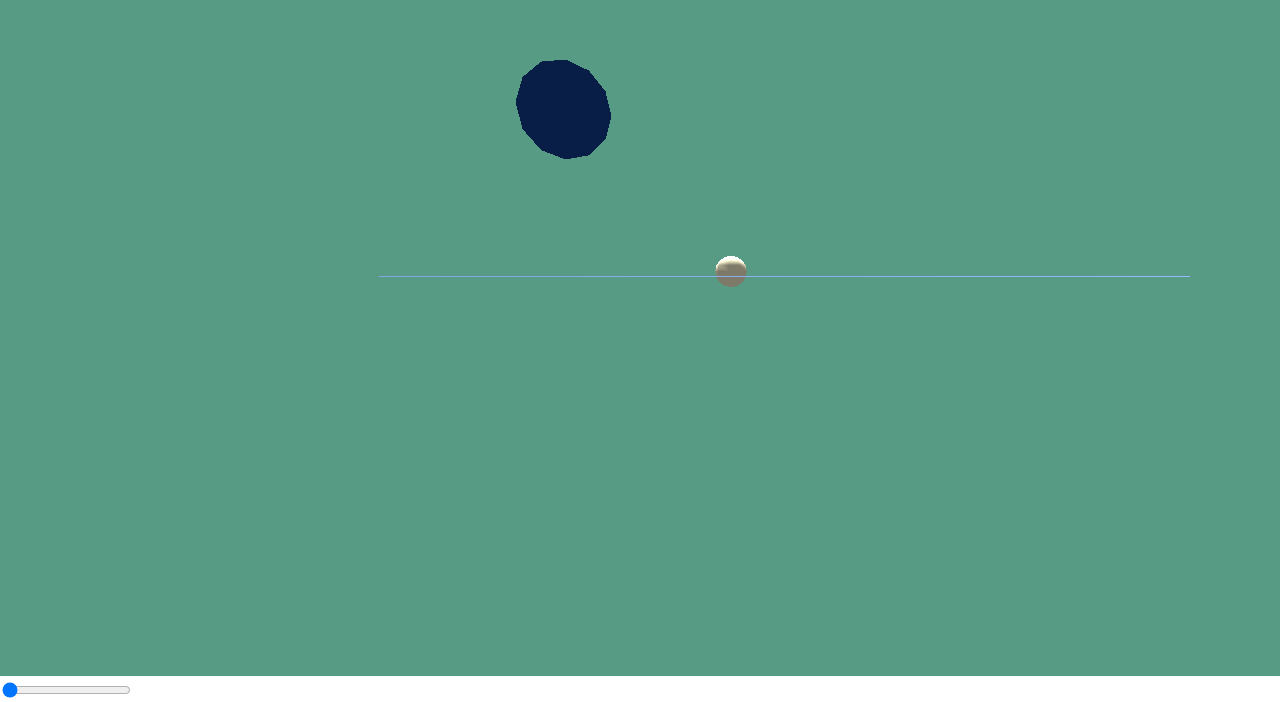
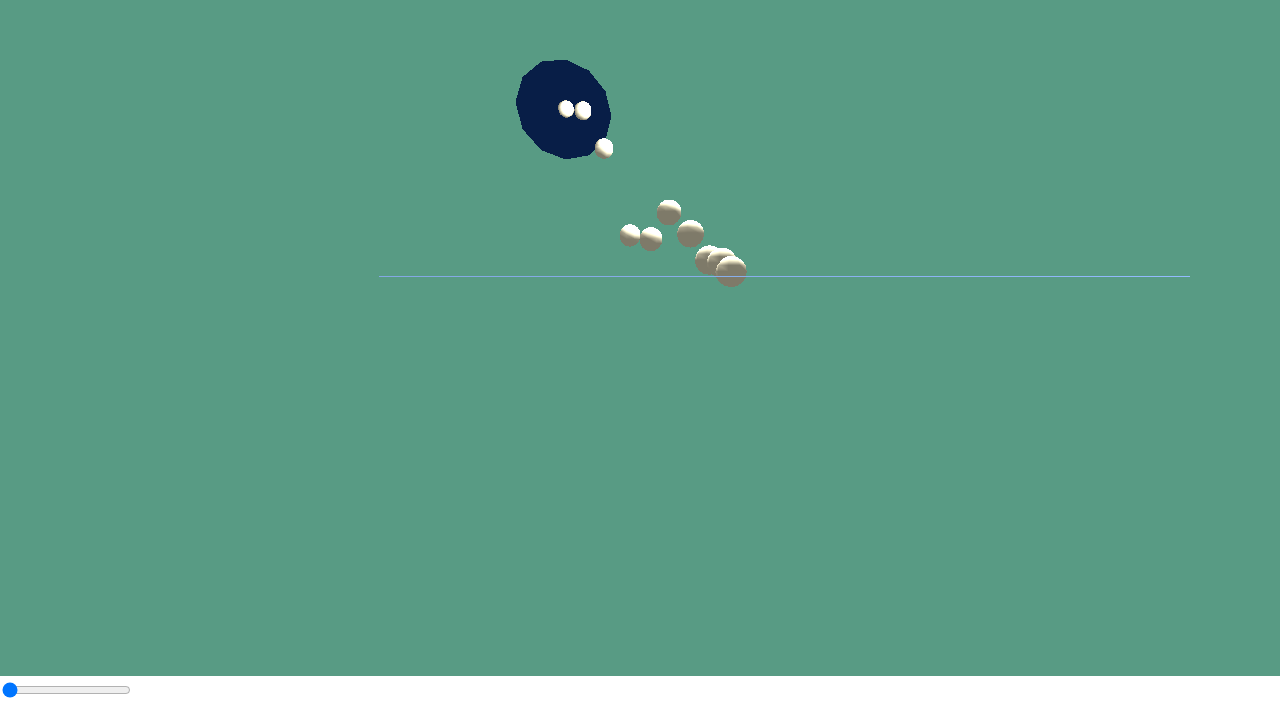
Before and after one commit to travischen18/webgl_particle_system, a plain HTML site: page index.html in a window 1280 px wide. Shown: the part 124-826 px from the top of the page. Drawn offline with Linux system fonts and the light colour scheme.

Commit message:
minor updates

```diff
--- a/index.html
+++ b/index.html
@@ -2,7 +2,7 @@
 <html>
 	<head>
 		<meta charset=utf-8>
-		<title>My first three.js app</title>
+		<title>WebParticles</title>
 		<style>
 			body { margin: 0; }
 			canvas { width: 100%; height: 100% }
--- a/js/main.js
+++ b/js/main.js
@@ -1,7 +1,7 @@
 var GRAVITY = -20;
 
 class Emitter {
-	constructor(size, position) {
+	constructor(size, position, power = 10, jitter = 0) {
 		this.geometry = new THREE.CircleGeometry(size, 12);
 		this.material = new THREE.LineBasicMaterial({color: 0x081e47});
 		this.mesh = new THREE.Mesh(this.geometry, this.material);
@@ -12,7 +12,12 @@ class Emitter {
 		this.normalLine = null;
 		this.updateNormalLine();
 
-		this.power = 10;
+		this.power = power;
+		this.jitter = jitter;
+	}
+
+	getJitter() {
+		return this.jitter;
 	}
 
 	updateNormalLine() {
@@ -62,6 +67,16 @@ class Particle {
 		this.mesh.position.copy(emitter.mesh.position);
 		this.velocity = emitter.normal.clone();
 		this.velocity.multiplyScalar(emitter.power);
+
+		var rand_jitter = (Math.random() * 2 - 1) * emitter.getJitter();
+		this.velocity.setX(this.velocity.x + rand_jitter);
+
+		var rand_jitter = (Math.random() * 2 - 1) * emitter.getJitter();
+		this.velocity.setY(this.velocity.y + rand_jitter);
+
+		var rand_jitter = (Math.random() * 2 - 1) * emitter.getJitter();
+		this.velocity.setZ(this.velocity.z + rand_jitter);
+
 		this.mass = 1;
 	}
 
@@ -187,7 +202,7 @@ class PlaneCollider {
 		return this.geometry.parameters["width"];
 	}
 
-	rotate() {
+	rotateX() {
 	}
 }
 
@@ -236,6 +251,10 @@ var plane = new PlaneCollider(20, 30);
 plane.setPosition(0, -5, 0);
 scene.add(plane.mesh);
 
+/////////////////////////////////////////////////////////////
+/* SETUP EMITTERS */
+/////////////////////////////////////////////////////////////
+
 var emitter = new Emitter(3, new THREE.Vector3(0, 10, -10));
 scene.add(emitter.mesh);
 
@@ -248,7 +267,7 @@ var particles = [];
 var intervalID = window.setInterval(addParticle, 500);
 
 function addParticle() {
-	if (particles.length < 1) {
+	if (particles.length < 10) {
 		particles.push(new Particle(emitter));
 		scene.add(particles[particles.length - 1].mesh);
 	}
```
